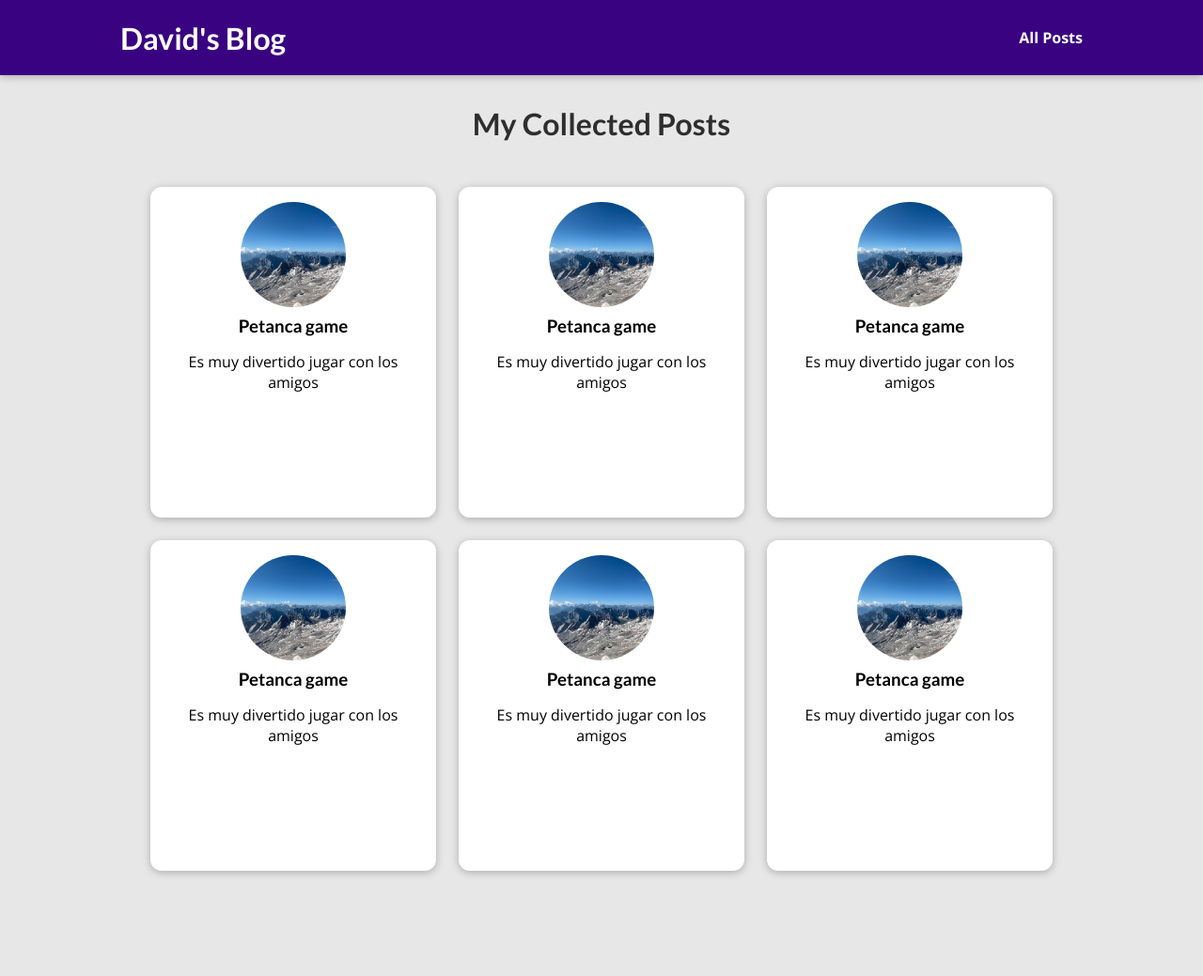
After one commit to dfneto/df_site, a Django app: template blog/templates/blog/all-posts.html in a window 1280 px wide. The commit adds this page. Shown: the whole page at 94% size. Run offline with Django 4.2, Linux system fonts and the light colour scheme; the template is opened without the code that fills it, so the values that code supplies are empty.

Commit message:
adding all_posts page, style and navegation

```diff
--- /dev/null
+++ b/blog/static/blog/all-posts.css
@@ -0,0 +1,43 @@
+body {
+  background-color: #e7e7e7;
+}
+
+#main-navigation {
+  background-color: #390281;
+  box-shadow: 0 2px 8px rgba(0, 0, 0, 0.25);
+}
+
+#all-posts {
+  margin: 7rem auto;
+  width: 90%;
+  max-width: 60rem;
+}
+
+#all-posts h2 {
+  text-align: center;
+  font-size: 2rem;
+  color: #2e2e2e;
+  margin: 3rem 0;
+}
+
+ul {
+  list-style: none;
+  margin: 0;
+  padding: 0;
+  display: grid;
+  grid-template-columns: repeat(auto-fill, minmax(17rem, 1fr));
+  gap: 1.5rem;
+}
+
+.post img {
+  width: 7rem;
+  height: 7rem;
+}
+
+.post a {
+  height: 22rem;
+  transform-origin: center;
+  box-shadow: 0 2px 8px rgba(0, 0, 0, 0.25);
+  border-radius: 12px;
+  background-color: white;
+}
--- /dev/null
+++ b/blog/static/blog/post.css
@@ -0,0 +1,43 @@
+.post {
+    display: flex;
+    flex-direction: column;
+    align-items: center;
+    text-align: center;
+  }
+
+  .post a {
+    text-decoration: none;
+    color: black;
+    transition: all 0.2s ease;
+    padding: 1rem;
+  }
+
+  .post a:hover,
+  .post a:active {
+    transform: scale(1.1);
+    background-color: #390281;
+    color: white;
+  }
+
+  .post img {
+    width: 5rem;
+    height: 5rem;
+    object-fit: cover;
+    border-radius: 50%;
+  }
+
+  .post h3 {
+    margin: 0.25rem 0;
+  }
+
+  .post time {
+    color: #666666;
+    margin: 0.25rem;
+    font-style: italic;
+    font-size: 0.85rem;
+  }
+
+  .post:hover time,
+  .post:active time {
+    color: white;
+  }
--- /dev/null
+++ b/blog/templates/blog/all-posts.html
@@ -0,0 +1,26 @@
+{% extends "base.html" %}
+{% load static %}
+
+{% block title %}
+All My Posts
+{% endblock %}
+
+{% block css_files %}
+  <link rel="stylesheet" href="{% static "blog/post.css" %}" />
+  <link rel="stylesheet" href="{% static "blog/all-posts.css" %}" />
+{% endblock %}
+
+{% block content %}
+<section id="all-posts">
+  <h2>My Collected Posts</h2>
+
+  <ul>
+    {% include "blog/includes/post.html" %}
+    {% include "blog/includes/post.html" %}
+    {% include "blog/includes/post.html" %}
+    {% include "blog/includes/post.html" %}
+    {% include "blog/includes/post.html" %}
+    {% include "blog/includes/post.html" %}
+  </ul>
+</section>
+{% endblock %}
--- /dev/null
+++ b/blog/templates/blog/includes/post.html
@@ -0,0 +1,13 @@
+{% load static %}
+
+<li>
+    <article class="post">
+        <a href="{% url "post-detail-page" "the-mountains" %}">
+            <img src="{% static "blog/images/mountains.jpg" %}" alt="Petanca game" />
+            <div class="post__content">
+                <h3>Petanca game</h3>
+                <p>Es muy divertido jugar con los amigos</p>
+            </div>
+        </a>
+    </article>
+</li>
--- a/blog/views.py
+++ b/blog/views.py
@@ -3,10 +3,10 @@ from django.shortcuts import render
 # Create your views here.
 
 def starting_page(request):
-    return render(request, "blog/index.html")
+  return render(request, "blog/index.html")
 
 def posts(request):
-    pass
+  return render(request, "blog/all-posts.html")
 
 def post_detail(request):
-    pass
+  pass
--- a/templates/base.html
+++ b/templates/base.html
@@ -10,6 +10,12 @@
     {% block css_files %}{% endblock %}
 </head>
 <body>
+    <header id="main-navigation">
+        <h1><a href="{% url "starting-page"%}">David's Blog</a></h1>
+        <nav>
+            <a href="{% url "posts-page" %}">All Posts</a>
+        </nav>
+    </header>
     {% block content %}
     {% endblock %}
 </body>
```
Also changed, not shown: blog/templates/blog/index.html (+3 -20 lines), blog/static/blog/index.css (indentation only).
